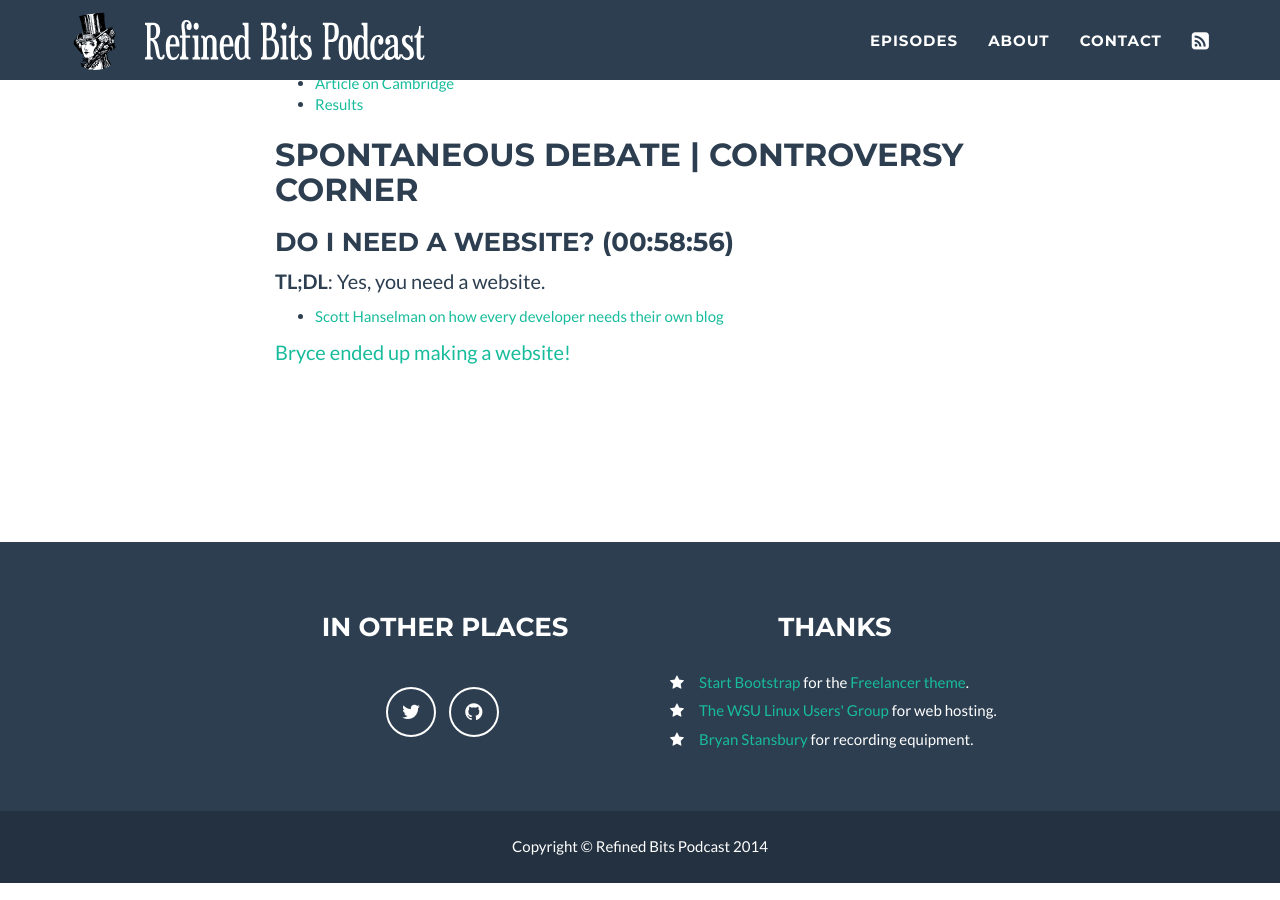
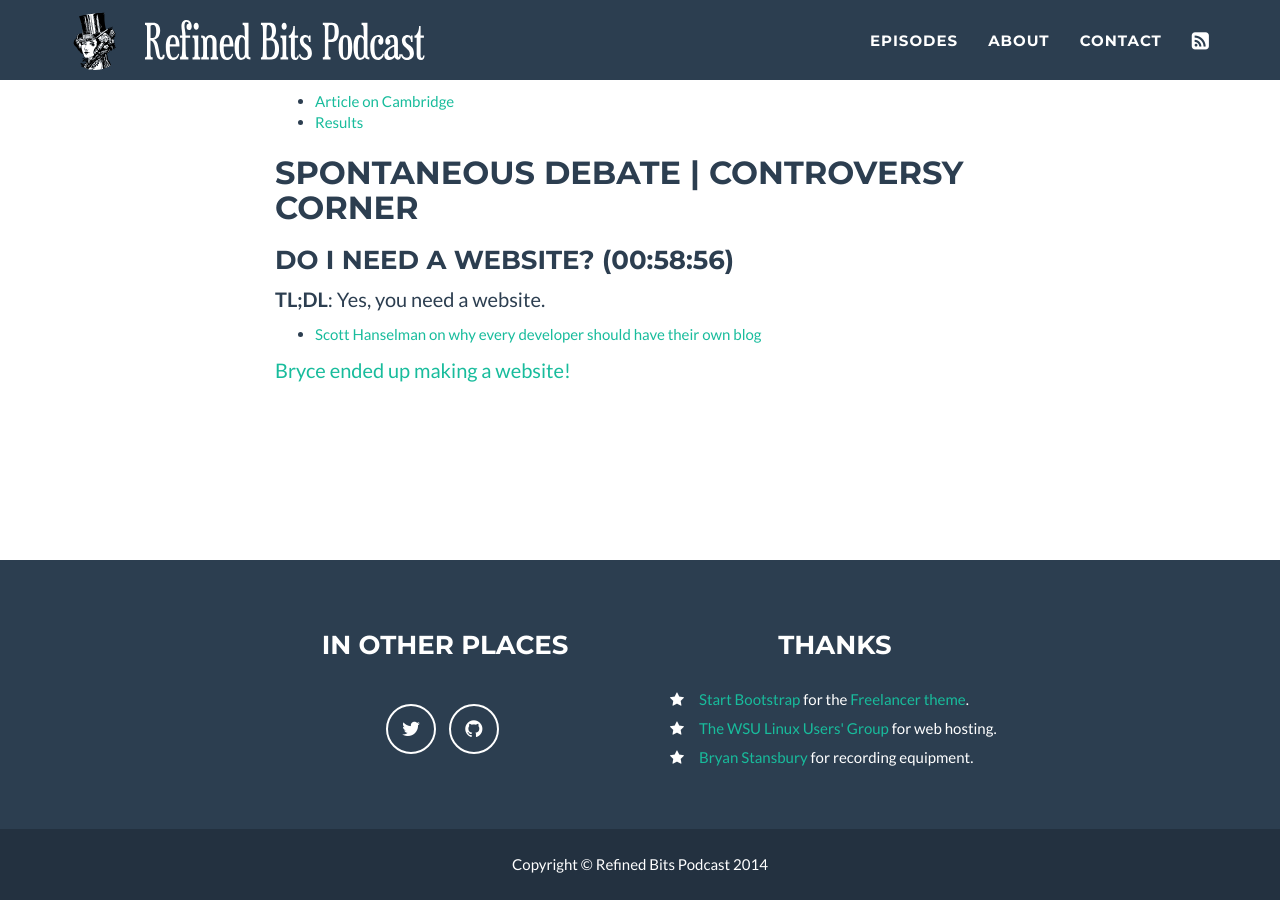
Before and after one commit to refined-bits/refinedbitspodcast.com, a Jekyll site: the page built from _posts/2014-10-14-kristin-valentine.md, in a window 1280 px wide and 900 px high, scrolled down 3398 px. Built offline with Jekyll 4.4.1, drawn with Linux system fonts in a browser that asks for light colours; some of the changed text lies outside the part shown.

Commit message:
Fixing rendering. Rephrasing a couple of things.

```diff
--- a/_posts/2014-10-14-kristin-valentine.md
+++ b/_posts/2014-10-14-kristin-valentine.md
@@ -63,9 +63,9 @@
 
 Languages for teaching programming:
 
- * https://code.google.com/p/blockly/
- * http://ldd.lego.com/en-us/
- * http://www.alice.org
+ * <https://code.google.com/p/blockly/>
+ * <http://ldd.lego.com/en-us/>
+ * <http://www.alice.org>
 
 The website from back in the day with the JavaScript snippets was [JavaScript Source](https://web.archive.org/web/20030201220406/http://javascript.internet.com/), and it's [still around](http://www.javascriptsource.com/)! Most of the old content is still around, too. Here's [an area calculator from 2001 on the old site](https://web.archive.org/web/20030207204757/http://javascript.internet.com/calculators/area-calculator-2.html) (thanks to the [Wayback Machine](https://archive.org/web/)) and [the same snippet on the current site](http://www.javascriptsource.com/math-related/area-calculator-2.html).
 
@@ -93,6 +93,6 @@
 
 **TL;DL**: Yes, you need a website.
 
-* [Scott Hanselman on how every developer needs their own blog](http://www.hanselman.com/blog/YourWordsAreWasted.aspx)
+* [Scott Hanselman on why every developer should have their own blog](http://www.hanselman.com/blog/YourWordsAreWasted.aspx)
 
 [Bryce ended up making a website!](http://imbryce.com/)
```
Also changed, not shown: other parts of _posts/2014-10-14-kristin-valentine.md (+1 -1 lines).
